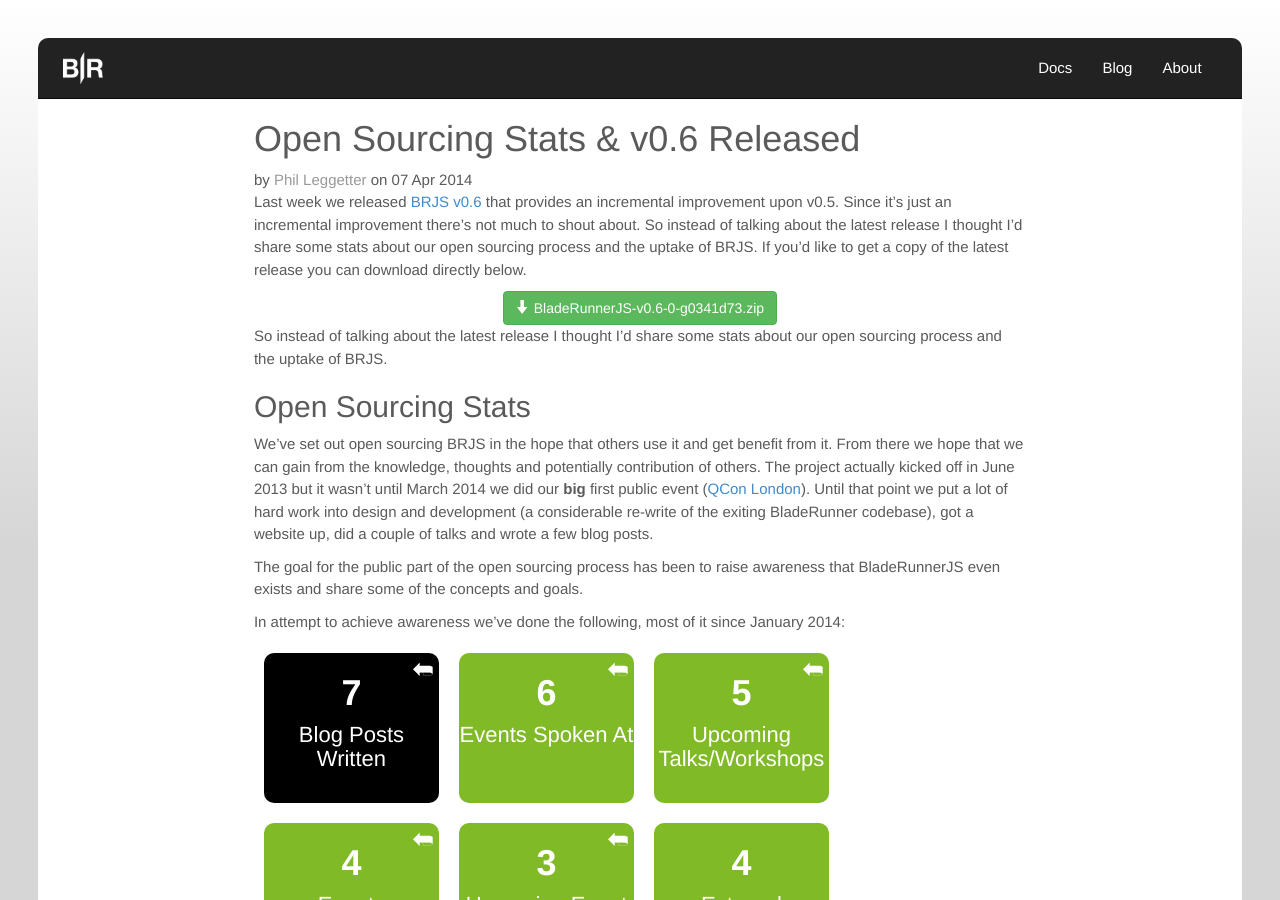
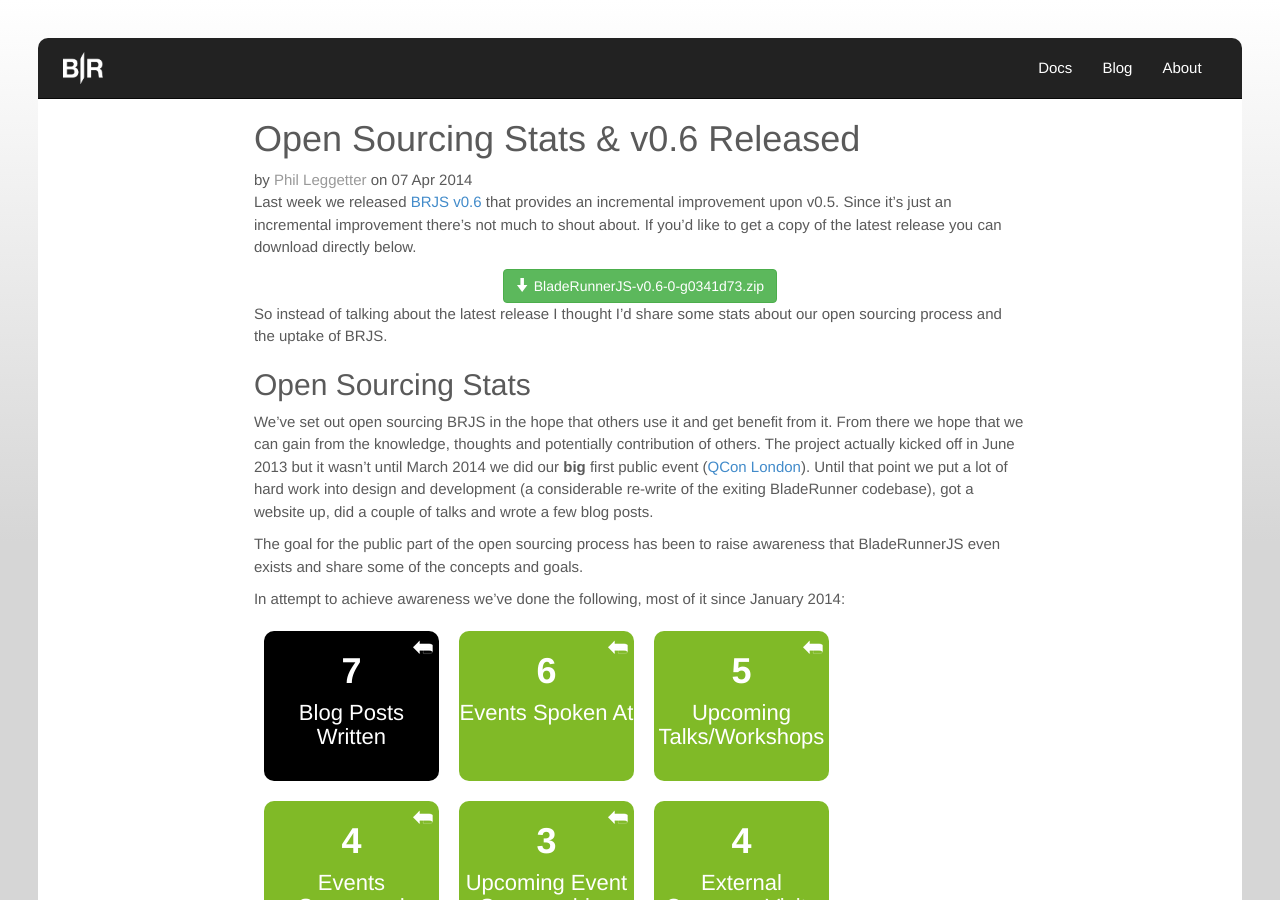
Before and after one commit to BladeRunnerJS/brjs-site, a Jekyll site: the page built from _posts/2014-04-07-open-sourcing-stats.md, in a window 1280 px wide and 900 px high. Built offline with Jekyll 4.4.1, drawn with Linux system fonts in a browser that asks for light colours; nearby versions of some CDN libraries; Markdown is read by kramdown in place of the engine named in the settings; comment, search, counter and statistics services are not loaded.

Commit message:
Removed duplicated sentence

```diff
--- a/_posts/2014-04-07-open-sourcing-stats.md
+++ b/_posts/2014-04-07-open-sourcing-stats.md
@@ -9,7 +9,7 @@
 
 ---
 
-Last week we released [BRJS v0.6](https://github.com/BladeRunnerJS/brjs/releases/tag/v0.6) that provides an incremental improvement upon v0.5. Since it's just an incremental improvement there's not much to shout about. So instead of talking about the latest release I thought I'd share some stats about our open sourcing process and the uptake of BRJS. If you'd like to get a copy of the latest release you can download directly below.
+Last week we released [BRJS v0.6](https://github.com/BladeRunnerJS/brjs/releases/tag/v0.6) that provides an incremental improvement upon v0.5. Since it's just an incremental improvement there's not much to shout about. If you'd like to get a copy of the latest release you can download directly below.
 
 <center><a class="btn btn-success" role="button" aria-label="118.6 MB" href="https://github.com/BladeRunnerJS/brjs/releases/tag/v0.6">
   <span class="glyphicon glyphicon-arrow-down"></span> BladeRunnerJS-v0.6-0-g0341d73.zip
```
